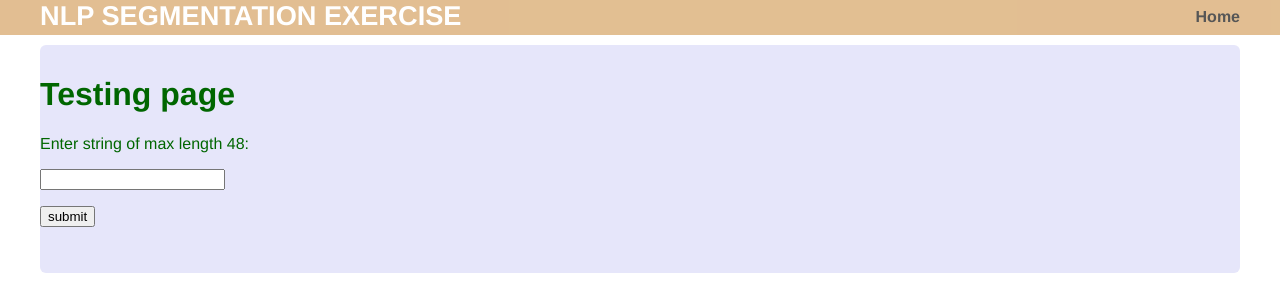
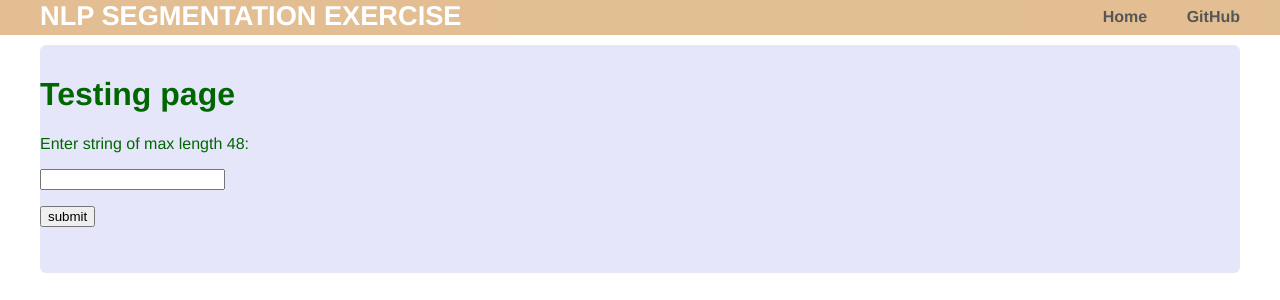
Before and after one commit to issactai0124/basic-sentiment, a Flask app: page / in a window 1280 px wide. Shown: the top 300 px of the page. Run offline with Flask 2, Linux system fonts and the light colour scheme; parts of the project's set-up code (start-up, migrations or seed data) failed here and were passed over.

Commit message:
added link to GitHub

```diff
--- a/templates/layout.html
+++ b/templates/layout.html
@@ -11,6 +11,7 @@
         <strong><nav>
           <ul class="menu">
             <li><a href="{{ url_for('home') }}">Home</a></li>
+            <li><a href="https://github.com/issactai0124/basic-sentiment">GitHub</a></li>
           </ul>
         </nav></strong>
       </div>
```
